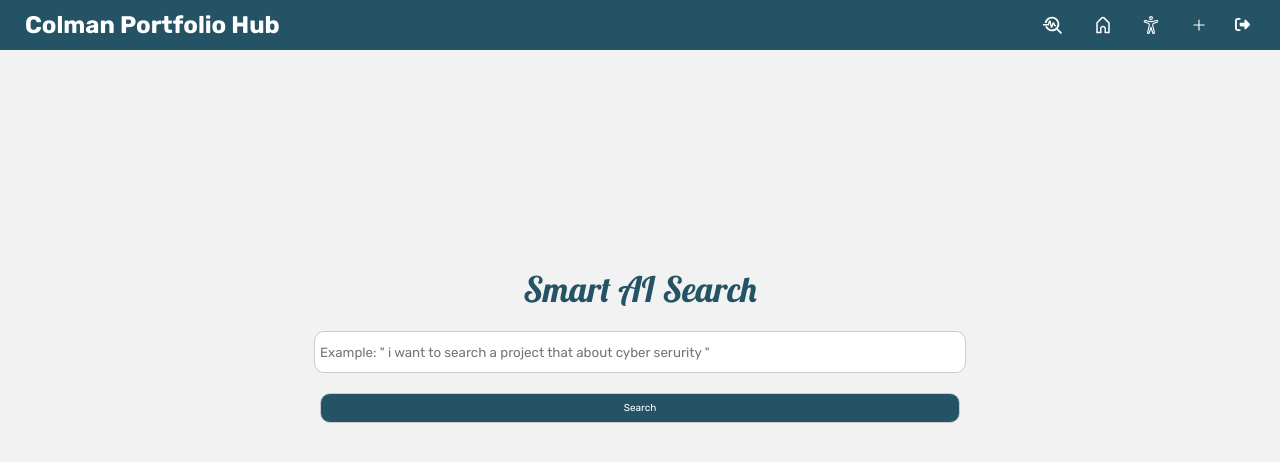
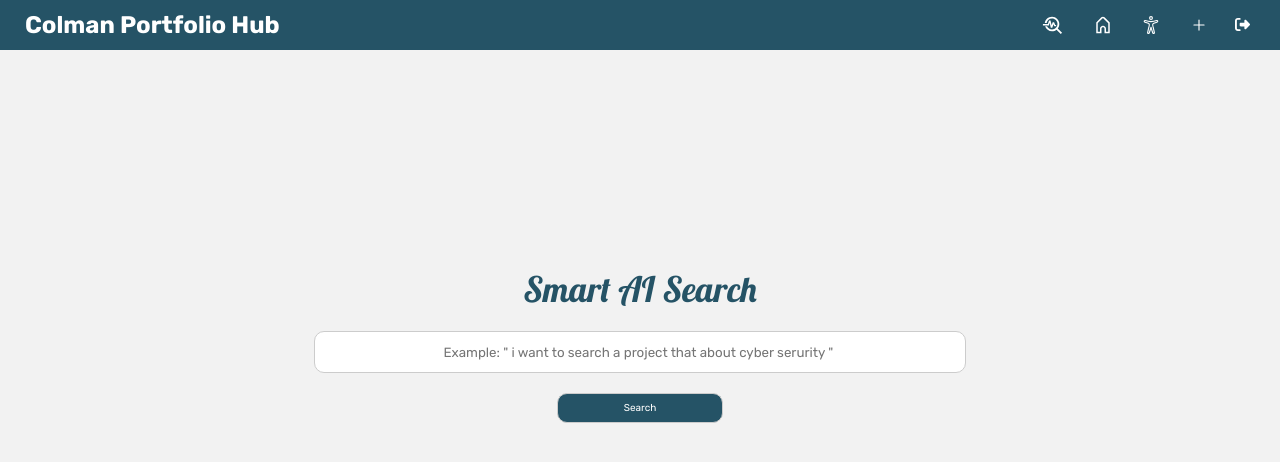
Before and after one commit to barrachmany/Colman-Portfolio-Hub, a React (Vite) app in the folder Colman-Portfilio-Hub/: page /smartsearch in a window 1280 px wide. Shown: the top 462 px of the page. Built offline with nearby package versions, Linux system fonts and the light colour scheme.

Commit message:
finish smart ai search

```diff
--- a/Colman-Portfilio-Hub/src/scenes/smart-search-page/SmartSearchPage.css
+++ b/Colman-Portfilio-Hub/src/scenes/smart-search-page/SmartSearchPage.css
@@ -24,10 +24,11 @@ input {
     border-radius: 10px;
     border: 1px solid #ccc;
     padding: 5px;
+    text-align: center;
 }
 
 button {
-    width: 50%;
+    width: 13%;
     height: 30px;
     border-radius: 10px;
     border: 1px solid #ccc;
@@ -38,6 +39,7 @@ button {
 
 button:hover{
     background-color: #b0d5d6;
+    color: #434343;
 }
 
 .result {
```
